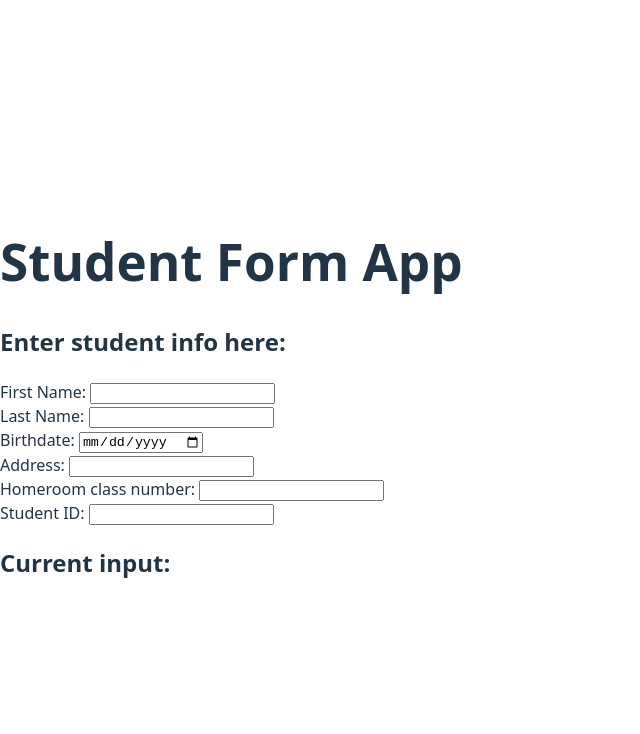
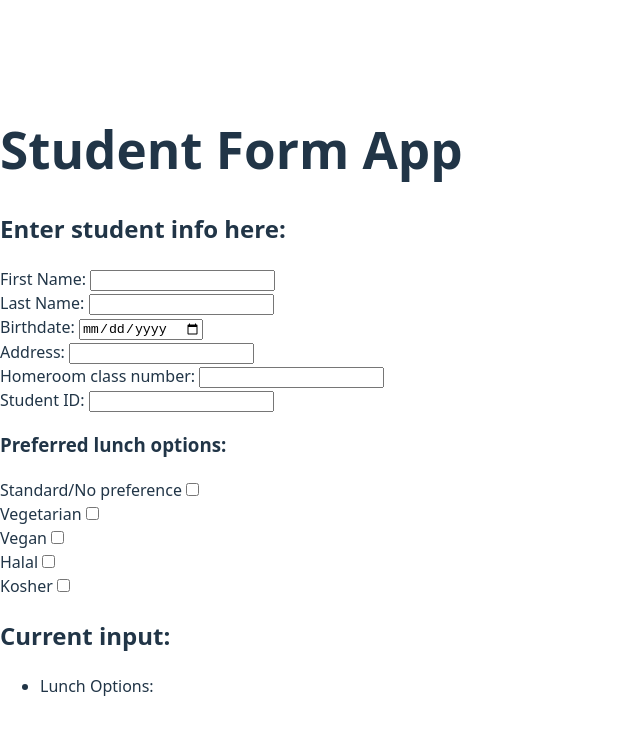
Before and after one commit to MaPankow/student_form, a React (Vite) app: page / in a window 1280 px wide. Shown: the top 734 px of the page, without its empty margins (0-640 px from the left). Built offline with nearby package versions, Linux system fonts and the light colour scheme.

Commit message:
Add cheboxes instead of radio buttons to select multiple lunch options

```diff
--- a/src/components/StudentForm/StudentForm.jsx
+++ b/src/components/StudentForm/StudentForm.jsx
@@ -8,6 +8,9 @@ function StudentForm() {
     const[address, setAddress] = useState('');
     const[homeroom, setHomeroom] = useState('');
     const[studentId, setStudentId] = useState('');
+    const [lunchOptions, setLunchOptions] = useState([]);
+
+
 
     // handleInput functions
     function handleFirstNameInput(e) {
@@ -34,13 +37,21 @@ function StudentForm() {
         setStudentId(e.target.value);
     }
 
+    function handleLunchOptionsInput(e) {
+        const {value, checked} = e.target;
+
+        if(checked) {
+            setLunchOptions((prev) => [...prev, value]);
+        } else {
+            setLunchOptions((prev) => prev.filter((option) => option !== value));
+        }
+    }
 
     return (
         <div>
             <div id="form">
                 <h2>Enter student info here:</h2>
                 <form>
-                    {/* Birthdate, Address, Homeroom class number, Student ID */}
                     <div className="input_field">
                         <label htmlFor="first_name">First Name: </label>
                         {/* in JSX wird das for-Attribut zu htmlFor, da in JavaScript das Wort "for" schon für Schleifen reserviert ist */}
@@ -102,6 +113,65 @@ function StudentForm() {
                             value={studentId}
                         />
                     </div>
+                    <div className="checkboxes">
+                        <h3>Preferred lunch options:</h3>
+                            <div>
+                                <label htmlFor="standard">Standard/No preference</label>
+                                <input
+                                    name="lunch"
+                                    id="standard"
+                                    type="checkbox"
+                                    checked={lunchOptions.includes("standard")}
+                                    onChange={handleLunchOptionsInput}
+                                    value="standard"
+                                />
+                            </div>
+                            <div>
+                                <label htmlFor="vegetarian">Vegetarian</label>
+                                <input
+                                    name="lunch"
+                                    id="vegetarian"
+                                    type="checkbox"
+                                    checked={lunchOptions.includes("vegetarian")}
+                                    onChange={handleLunchOptionsInput}
+                                    value="vegetarian"
+                                />
+                            </div>
+                            <div>
+                                <label htmlFor="vegan">Vegan</label>
+                                <input
+                                    name="lunch"
+                                    id="vegan"
+                                    type="checkbox"
+                                    checked={lunchOptions.includes("vegan")}
+                                    onChange={handleLunchOptionsInput}
+                                    value="vegan"
+                                />
+                            </div>
+                            <div>
+                                <label htmlFor="halal">Halal</label>
+                                <input
+                                    name="lunch"
+                                    id="halal"
+                                    type="checkbox"
+                                    checked={lunchOptions.includes("halal")}
+                                    onChange={handleLunchOptionsInput}
+                                    value="halal"
+                                />
+                            </div>
+                            <div>
+                                <label htmlFor="kosher">Kosher</label>
+                                <input
+                                    name="lunch"
+                                    id="kosher"
+                                    type="checkbox"
+                                    checked={lunchOptions.includes("kosher")}
+                                    onChange={handleLunchOptionsInput}
+                                    value="kosher"
+                                />
+                            </div>
+                    </div>
+
                 </form>
             </div>
 
@@ -115,6 +185,7 @@ function StudentForm() {
                     {address && <li>{`Address: ${address}`}</li>}
                     {homeroom && <li>{`Homeroom class number: ${homeroom}`}</li>}
                     {studentId && <li>{`Student ID: ${studentId}`}</li>}
+                    {lunchOptions && <li>{`Lunch Options: ${lunchOptions}`}</li>}
                 </ul>
             </div>
         </div>
```
